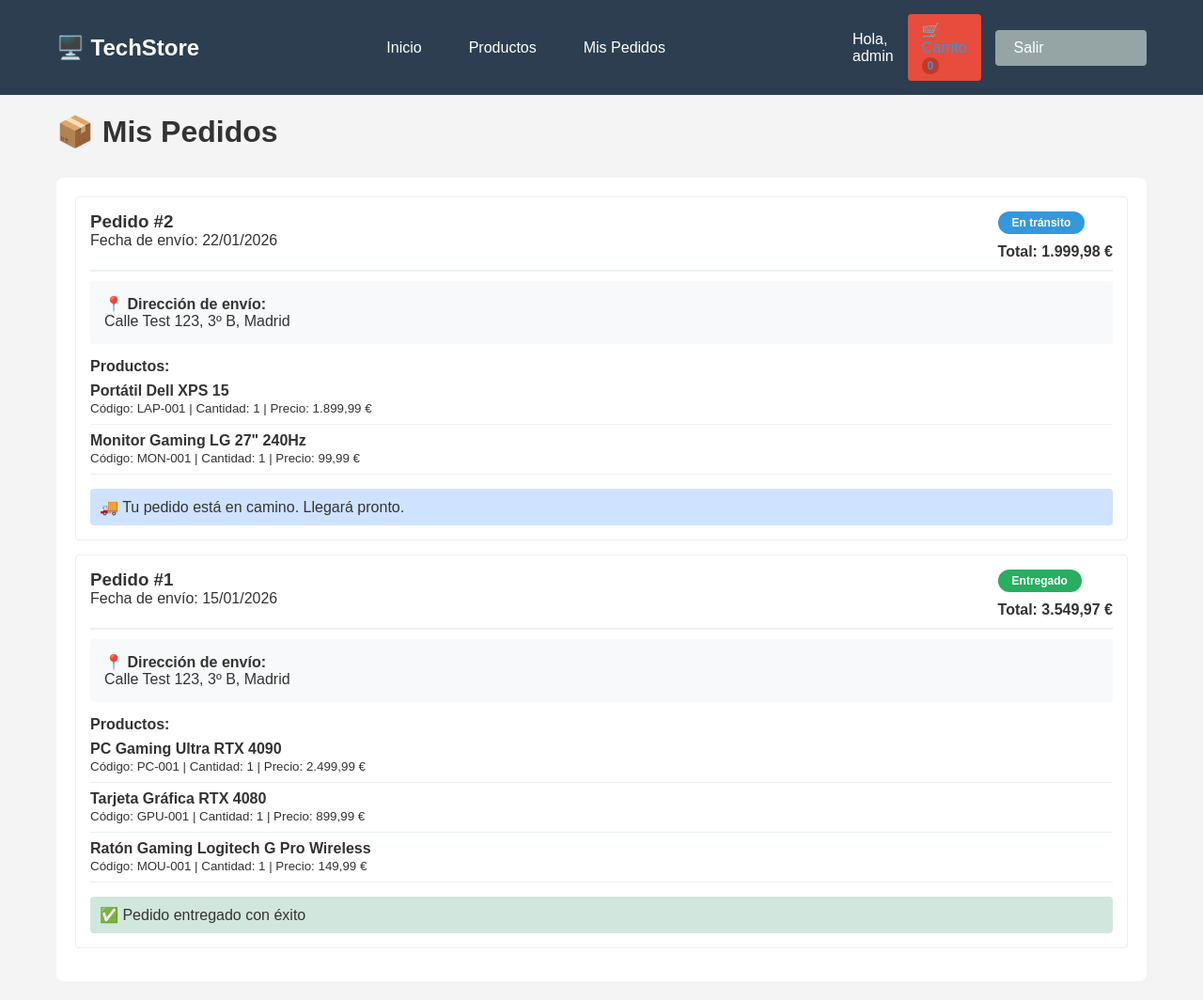
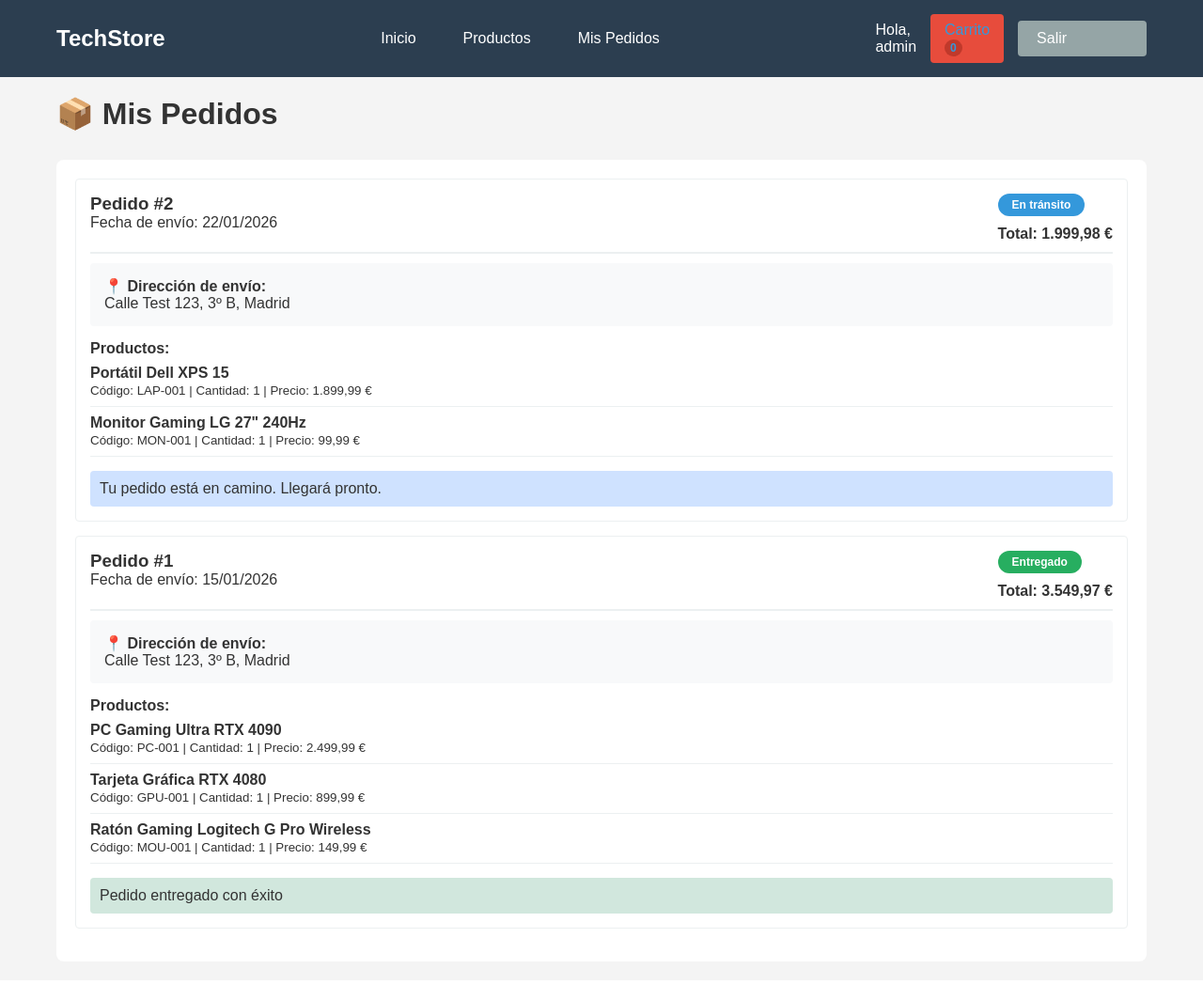
Before and after one commit to Plati287/asirpaosintermodular, a PHP site: page /mis-pedidos.php in a window 1280 px wide. Shown: the whole page at 94% size. After the commit the page ends 988 px from the top, so only its background shows below. Run offline with PHP 8.4, Linux system fonts and the light colour scheme; a user stored in the database is signed in; data comes from the database, SQL or seed files in the repository.

Commit message:
Update mis-pedidos.php

```diff
--- a/web/tienda_online/mis-pedidos.php
+++ b/web/tienda_online/mis-pedidos.php
@@ -25,7 +25,7 @@ $result = mysqli_stmt_get_result($stmt);
     <header>
         <div class="header-container">
             <div class="logo">
-                <h1>🖥️ TechStore</h1>
+                <h1>TechStore</h1>
             </div>
             <nav>
                 <ul>
@@ -37,7 +37,7 @@ $result = mysqli_stmt_get_result($stmt);
             <div class="user-info">
                 <span>Hola, <?php echo obtenerNombreUsuario(); ?></span>
                 <a href="carrito.php" class="carrito-link">
-                    🛒 Carrito <span class="carrito-count"><?php echo contarItemsCarrito(); ?></span>
+                    Carrito <span class="carrito-count"><?php echo contarItemsCarrito(); ?></span>
                 </a>
                 <a href="logout.php" class="btn btn-secondary">Salir</a>
             </div>
@@ -56,7 +56,6 @@ $result = mysqli_stmt_get_result($stmt);
         <?php else: ?>
             <div class="pedidos-lista">
                 <?php while ($pedido = mysqli_fetch_assoc($result)):
-                    // Obtener productos del pedido
                     $sql_productos = "SELECT lp.*, p.nombre_producto, p.codigo_producto
                                      FROM linea_pedido lp
                                      JOIN productos p ON lp.id_producto = p.id
@@ -113,15 +112,15 @@ $result = mysqli_stmt_get_result($stmt);
 
                         <?php if ($pedido['estado'] == 'Pendiente'): ?>
                             <div style="margin-top: 15px; padding: 10px; background-color: #fff3cd; border-radius: 4px;">
-                                ⏳ Tu pedido está siendo preparado para el envío
+                                Tu pedido está siendo preparado para el envío
                             </div>
                         <?php elseif ($pedido['estado'] == 'En tránsito'): ?>
                             <div style="margin-top: 15px; padding: 10px; background-color: #cfe2ff; border-radius: 4px;">
-                                🚚 Tu pedido está en camino. Llegará pronto.
+                                Tu pedido está en camino. Llegará pronto.
                             </div>
                         <?php else: ?>
                             <div style="margin-top: 15px; padding: 10px; background-color: #d1e7dd; border-radius: 4px;">
-                                ✅ Pedido entregado con éxito
+                                Pedido entregado con éxito
                             </div>
                         <?php endif; ?>
                     </div>
```
